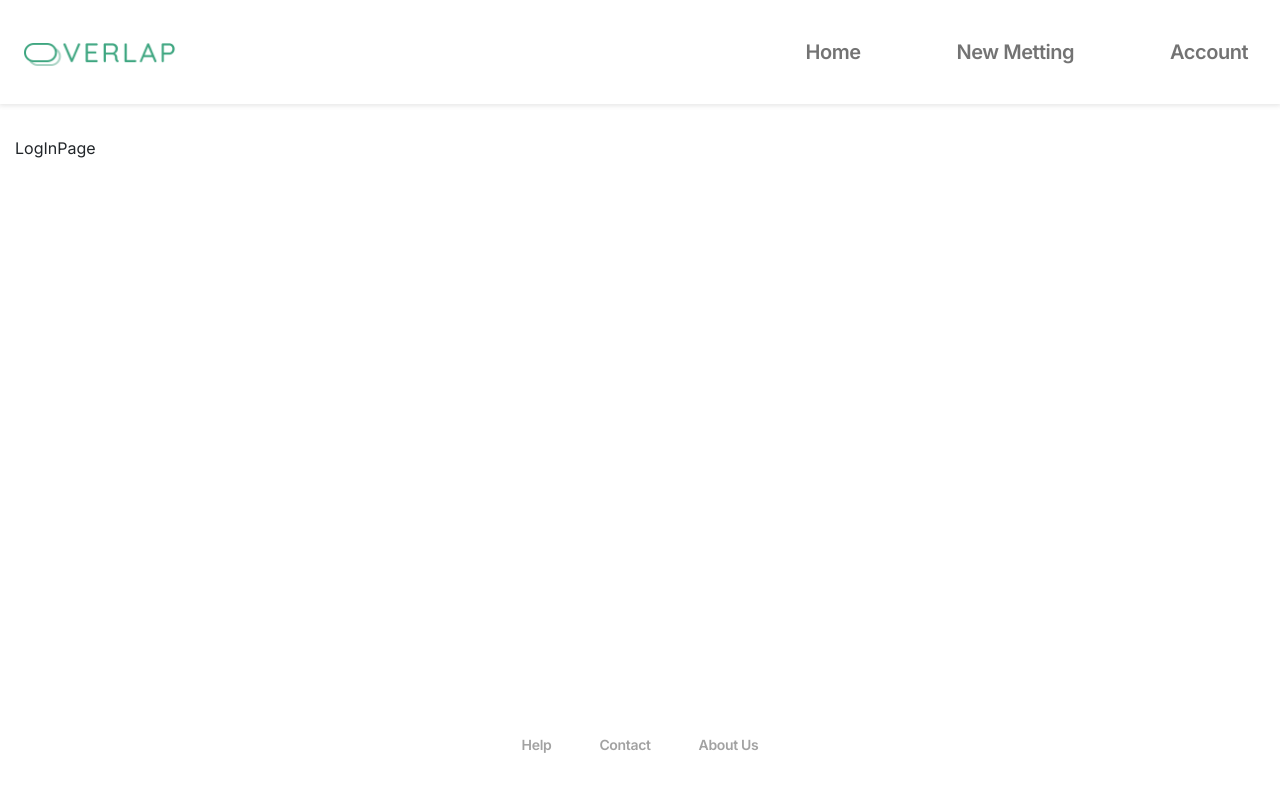
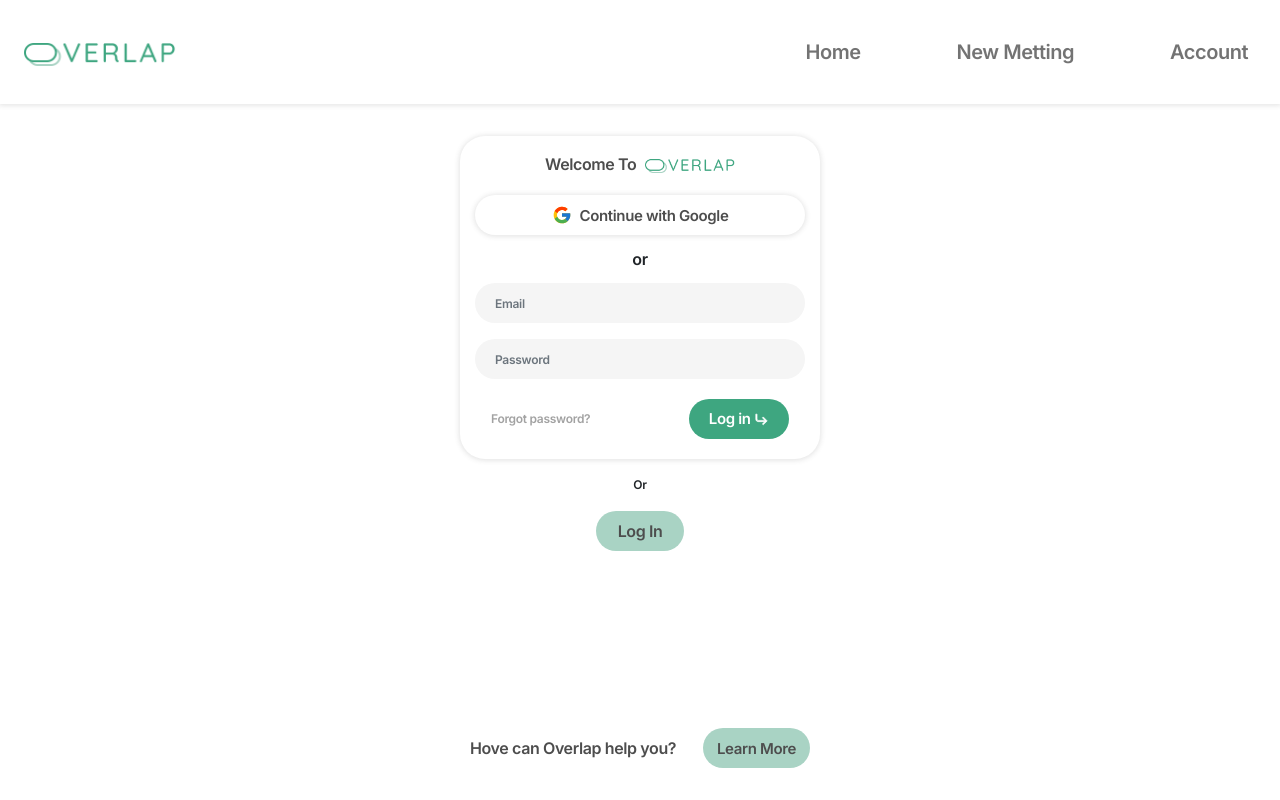
Before and after one commit to rejoan121615/overlap-web-app, a React (Vite) app: page /log-in in a window 1280 px wide. Built offline with nearby package versions, Linux system fonts and the light colour scheme.

Commit message:
log-in and sign-up form complete

```diff
--- a/src/App.jsx
+++ b/src/App.jsx
@@ -10,7 +10,7 @@
             <main className=" main-section flex-grow-1 ">
                 <Outlet />
             </main>
-            <Footer />
+            {/* <Footer /> */}
         </Fragment>
     );
 }
--- /dev/null
+++ b/src/components/HowOverlapHelping/HowOverlapHelping.jsx
@@ -0,0 +1,20 @@
+import React from "react";
+import Styles from "./HowOverlapHelping.module.scss";
+import { Link } from "react-router-dom";
+
+const HowOverlapHelping = () => {
+    return (
+        <div
+            className={`d-flex align-items-center justify-content-between w-100 ${Styles.overlapWrap}`}
+        >
+            <p className=" mb-0 text-16px text-dark-gray ">Hove can Overlap help you?</p>
+            <Link to={"/overlap-overview"} className=" d-inline-block ">
+                <button className={`cus-btn ${Styles.overlapHelpBtn}`}>
+                    Learn More
+                </button>
+            </Link>
+        </div>
+    );
+};
+
+export default HowOverlapHelping;
--- /dev/null
+++ b/src/components/HowOverlapHelping/HowOverlapHelping.module.scss
@@ -0,0 +1,15 @@
+@import '../../scss/partials/mixing';
+@import "../../scss/partials/variable";
+
+
+.overlapHelpBtn {
+    background-color: $light-green;
+    color: $dark-gray;
+    border: 0px;
+    @include px(14px, 14px);
+    min-width: initial!important;
+}
+
+.overlapWrap {
+    max-width: 340px;
+}
--- a/src/pages/LogInPage.jsx
+++ b/src/pages/LogInPage.jsx
@@ -1,9 +1,74 @@
-import React from 'react'
+import React, { Fragment } from "react";
+import { Form, FormControl } from "react-bootstrap";
+import FormLogo from "../assets/overlap-name.png";
+import "./scss/FormsPage.scss";
+import GoogleBtn from "../components/Ui/WithGoogleBtn/GoogleBtn";
+import { CgCornerDownRight } from "react-icons/cg";
+import { Link } from "react-router-dom";
+import HowOverlapHelping from "../components/HowOverlapHelping/HowOverlapHelping";
 
-const LogInPage = () => {
-  return (
-    <div>LogInPage</div>
-  )
-}
+const LoginPage = () => {
+    return (
+        <Fragment>
+            <div className=" d-flex flex-column align-items-center justify-content-between h-100 ">
+                <div className=" w-100 ">
+                    <div className=" shadow-card form-wrapper ">
+                        <div className="form-container">
+                            <legend>
+                                Welcome To{" "}
+                                <img src={FormLogo} alt="Verlap Logo" />{" "}
+                            </legend>
+                            {/* google button  */}
+                            <GoogleBtn />
+                            {/* or text  */}
+                            <p className=" text-16px my-3 text-center ">or</p>
+                            <Form className={``}>
+                                <Form.Group>
+                                    <Form.Control
+                                        className=" round-element bg-light-gray-btn border-0 mb-3"
+                                        type="email"
+                                        placeholder="Email"
+                                    />
+                                    <Form.Control
+                                        className=" round-element bg-light-gray-btn border-0  "
+                                        type="password"
+                                        placeholder="Password"
+                                    />
+                                </Form.Group>
+                                <Form.Group className=" submit-wrap d-flex justify-content-between align-items-center px-3">
+                                    <a
+                                        href=""
+                                        className=" text-light-gray text-12px "
+                                    >
+                                        Forgot password?
+                                    </a>
+                                    <button
+                                        type="submit"
+                                        className={`round-element cus-btn submitBtn`}
+                                    >
+                                        Log in{" "}
+                                        <CgCornerDownRight
+                                            style={{ strokeWidth: "1px" }}
+                                        />
+                                    </button>
+                                </Form.Group>
+                            </Form>
+                        </div>
+                    </div>
+                    <p className=" text-center text-12px my-20px">Or</p>
+                    <div className=" text-center ">
+                        <Link to={"/log-in"} className=" d-inline-block ">
+                            <button className=" form-change-btn ">
+                                Log In
+                            </button>
+                        </Link>
+                    </div>
+                </div>
+                {/* how overlap help  */}
+                <HowOverlapHelping />
+            </div>
+        </Fragment>
+    );
+};
 
-export default LogInPage
+export default LoginPage;
--- a/src/pages/SignUpPage.jsx
+++ b/src/pages/SignUpPage.jsx
@@ -1,49 +1,83 @@
-import React from "react";
-import { Form, FormControl } from "react-bootstrap";
+import React, { Fragment } from "react";
+import { Col, Form, FormControl, Row } from "react-bootstrap";
 import FormLogo from "../assets/overlap-name.png";
-import "./scss/SignUpPage.scss";
-import GoogleBtn from "../components/Ui/WithGoogleBtn/GoogleBtn";
+import "./scss/FormsPage.scss";
 import { CgCornerDownRight } from "react-icons/cg";
+import { Link } from "react-router-dom";
+import HowOverlapHelping from "../components/HowOverlapHelping/HowOverlapHelping";
 
 const SignUpPage = () => {
     return (
+        <Fragment>
+            <div className=" d-flex flex-column align-items-center justify-content-between h-100 ">
+                <div className=" w-100 ">
                     <div className=" shadow-card form-wrapper ">
                         <div className="form-container">
                             <legend>
-                    Welcome To <img src={FormLogo} alt="Verlap Logo" />{" "}
+                                Welcome To{" "}
+                                <img src={FormLogo} alt="Verlap Logo" />{" "}
                             </legend>
-                {/* google button  */}
-                <GoogleBtn />
-                {/* or text  */}
-                <p className=" text-16px my-3 text-center ">or</p>
                             <Form className={``}>
                                 <Form.Group>
+                                    <Row className=" gx-3 mb-3 ">
+                                        <Col>
+                                            <Form.Control
+                                                className=" round-element bg-light-gray-btn border-0"
+                                                type="email"
+                                                placeholder="First Name"
+                                            />
+                                        </Col>
+                                        <Col>
+                                            <Form.Control
+                                                className=" round-element bg-light-gray-btn border-0  "
+                                                type="password"
+                                                placeholder="Last Name"
+                                            />
+                                        </Col>
+                                    </Row>
                                     <Form.Control
                                         className=" round-element bg-light-gray-btn border-0 mb-3"
                                         type="email"
                                         placeholder="Email"
                                     />
                                     <Form.Control
-                            className=" round-element bg-light-gray-btn border-0  "
+                                        className=" round-element bg-light-gray-btn border-0 mb-3"
                                         type="password"
                                         placeholder="Password"
                                     />
+                                    <Form.Control
+                                        className=" round-element bg-light-gray-btn border-0  "
+                                        type="password"
+                                        placeholder="Re-Enter Password"
+                                    />
                                 </Form.Group>
-                    <Form.Group className=" submit-wrap d-flex justify-content-between align-items-center px-3">
-                        <a href="" className=" text-light-gray text-12px ">
-                            Forgot password?
-                        </a>
+                                <Form.Group className=" submit-wrap d-flex justify-content-end px-3">
                                     <button
                                         type="submit"
                                         className={`round-element cus-btn submitBtn`}
                                     >
-                            Log in{" "}
-                            <CgCornerDownRight style={{ strokeWidth: "1px" }} />
+                                        Sign Up{" "}
+                                        <CgCornerDownRight
+                                            style={{ strokeWidth: "1px" }}
+                                        />
                                     </button>
                                 </Form.Group>
                             </Form>
                         </div>
                     </div>
+                    <p className=" text-center text-12px my-20px">Or</p>
+                    <div className=" text-center ">
+                        <Link to={"/log-in"} className=" d-inline-block ">
+                            <button className=" form-change-btn ">
+                                Log In
+                            </button>
+                        </Link>
+                    </div>
+                </div>
+                {/* how overlap help  */}
+                <HowOverlapHelping />
+            </div>
+        </Fragment>
     );
 };
 
--- a/src/scss/style.scss
+++ b/src/scss/style.scss
@@ -16,13 +16,34 @@
     text-decoration: none;
 }
 
-// common typography
+// common typography and utility class -----------
 
 .text-16px {
     @include text(16px);
 }
 .text-12px {
     @include text(12px);
+}
+
+.my-20px {
+    @include my(20px, 20px);
+}
+
+%btn {
+    border: none;
+    height: 40px;
+    display: flex;
+    align-items: center;
+    justify-content: center;
+    border-radius: 25px;
+}
+
+.form-change-btn {
+    @extend %btn;
+    background-color: $light-green;
+    color: $dark-gray;
+    @extend .text-16px;
+    @include px(22px, 22px);
 }
 
 // all rounded row and button styles
@@ -98,8 +119,9 @@
 
 input.form-control {
     @include px(20px, 20px);
-    color: #a2a2a2;
+    color: $light-gray-btn;
     @include text(12px);
+    &::placeholder {}
 }
 
 // button
```
Also changed, not shown: src/pages/scss/FormsPage.scss (renamed from src/pages/scss/SignUpPage.scss). Lines whose indentation alone changed are shown as unchanged.
